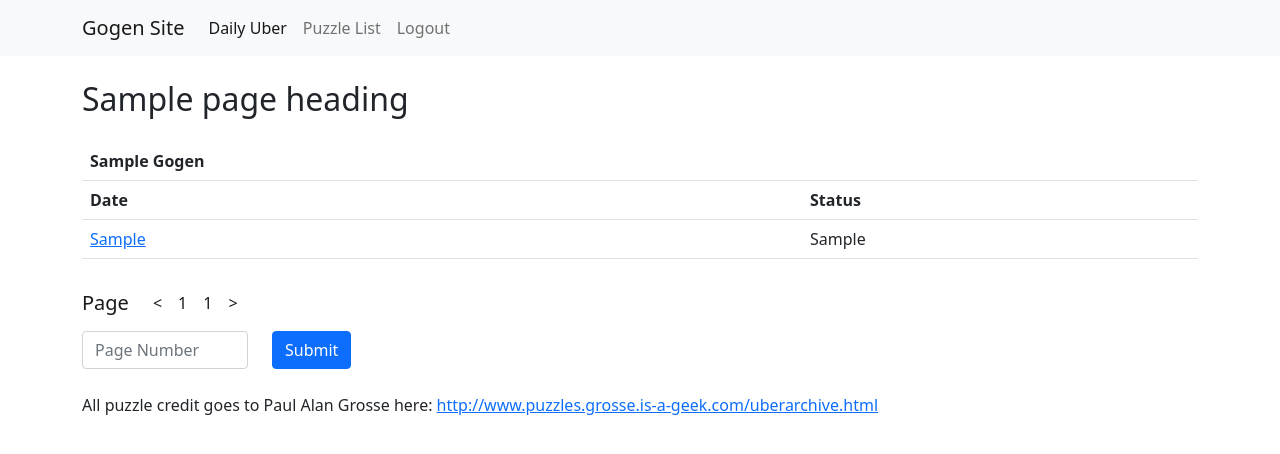
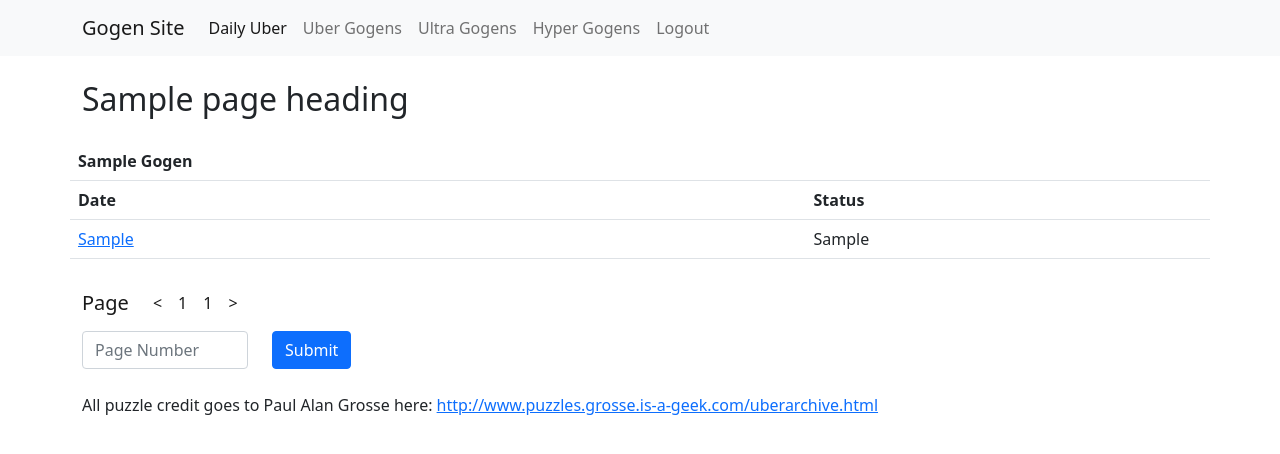
Before and after one commit to Matt-Mcl/gogen, a Django app: template gogensite/gogen/templates/gogen/puzzle_list.html in a window 1280 px wide. Shown: the top 454 px of the page. Run offline with Django 4.2, Linux system fonts and the light colour scheme; the template is opened without the code that fills it: most values are stand-ins (such as "Sample title", 1, 10 or a date in 2020).

Commit message:
Moved puzzle types to seperate list pages

```diff
--- a/gogensite/gogen/templates/gogen/puzzle_list.html
+++ b/gogensite/gogen/templates/gogen/puzzle_list.html
@@ -11,26 +11,22 @@
         <div class="container">
             <h2 class="my-4">{{ page_heading }}</h2>
             <div class="row">
-                {% for puzzle_type in puzzles %}
-                    <div class="col">
                 <table class="table">
                     <tr>
-                                <th>{{ puzzle_type.0 }} Gogen</th>
+                        <th>{{ puzzle_type }} Gogen</th>
                         <th></th>
                     </tr>
                     <tr>
                         <th>Date</th>
                         <th>Status</th>
                     </tr>
-                            {% for p in puzzle_type.1 %}
+                    {% for p in puzzles %}
                         <tr>
                             <td><a href="/{{ p.0 }}">{{ p.0|slice:"-8:" }}</a></td>
                             <td>{{ p.1 }}</td>
                         </tr>
                     {% endfor %}
                 </table>
-                    </div>
-                {% endfor %}
             </div>
             <div class="row">
                 <nav class="navbar navbar-expand-lg navbar-light">
--- a/gogensite/gogen/templates/registration/logged_in_base.html
+++ b/gogensite/gogen/templates/registration/logged_in_base.html
@@ -14,7 +14,13 @@
                             <a class="nav-link active" aria-current="page" href="/">Daily Uber</a>
                         </li>
                         <li class="nav-item">
-                            <a class="nav-link" href="/puzzlelist">Puzzle List</a>
+                            <a class="nav-link" href="/puzzlelist/uber">Uber Gogens</a>
+                        </li>
+                        <li class="nav-item">
+                            <a class="nav-link" href="/puzzlelist/ultra">Ultra Gogens</a>
+                        </li>
+                        <li class="nav-item">
+                            <a class="nav-link" href="/puzzlelist/hyper">Hyper Gogens</a>
                         </li>
                         <li class="nav-item">
                             <a class="nav-link" href="/logout">Logout</a>
--- a/gogensite/gogen/templates/registration/logged_out_base.html
+++ b/gogensite/gogen/templates/registration/logged_out_base.html
@@ -26,7 +26,7 @@
         <br>
         <div class="container">
             <div class="row">
-                <a href="/login" class="link-dark"><b>Login/Regsiter to track your progress!</b></a>
+                <a href="/login" class="link-dark"><b>Login/Regsiter to track your progress and get access to over 1,000 puzzles!</b></a>
             </div>
         </div>
         {% block content2 %} {% endblock %}
--- a/gogensite/gogensite/urls.py
+++ b/gogensite/gogensite/urls.py
@@ -26,7 +26,7 @@ urlpatterns = [
     path('logout/', auth_views.LogoutView.as_view(), name='logout'),
     path('register/', views.register, name='register'),
 
-    path('puzzlelist/', views.puzzle_list_view, name='puzzle_list_view'),
+    re_path(r'^(puzzlelist\/)(?P<puzzle_type>uber|hyper|ultra)$', views.puzzle_list_view, name='puzzle_list_view'),
 
     re_path(r'^(?P<puzzle_type>uber|hyper|ultra)(?P<puzzle_date>(\d{4})(0[1-9]|1[0-2])(0[1-9]|[12][0-9]|3[01]))$', views.puzzle_view, name='puzzle_view'),
 
```
Also changed, not shown: gogensite/gogen/views.py (+24 -29 lines). Lines whose indentation alone changed are shown as unchanged.
